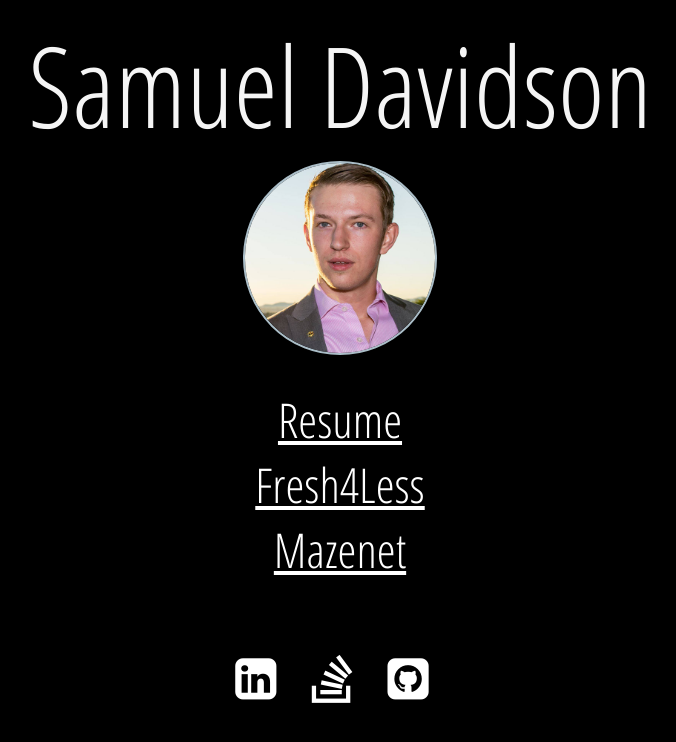
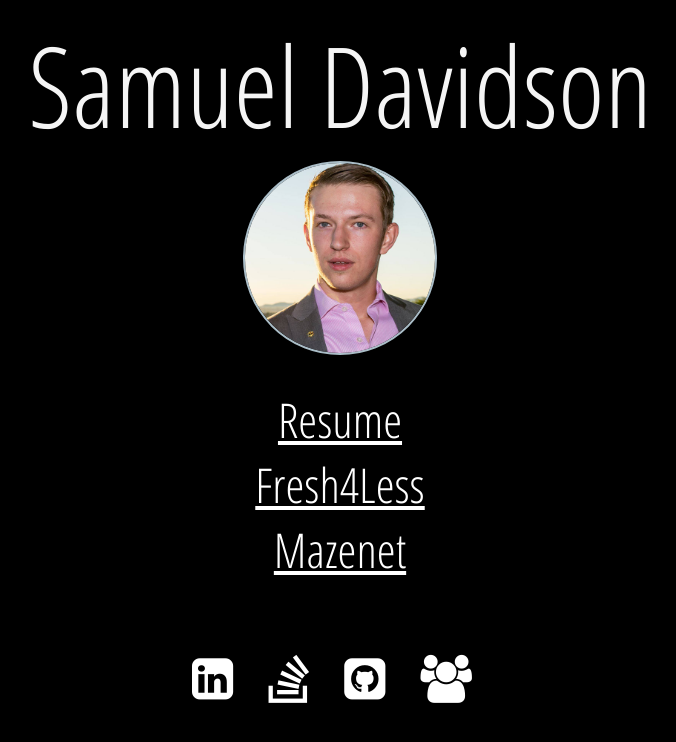
Before and after one commit to sambdavidson/website, a website: page Client/index.html in a window 1280 px wide. Shown: the whole page, without its empty margins (300-976 px from the left). Drawn offline with Linux system fonts and the light colour scheme; files whose address does not match are found by name.

Commit message:
Added buddy icon for Elliot Hatch's webzone

```diff
--- a/Client/index.html
+++ b/Client/index.html
@@ -26,6 +26,7 @@
             <a href="https://www.linkedin.com/in/samuelbdavidson" target="_blank"><i class="fa fa-linkedin-square"></i></a>
             <a href="http://stackoverflow.com/users/4468518/samuel-davidson" target="_blank"><i class="fa fa-stack-overflow"></i></a>
             <a href="https://github.com/samdamana" target="_blank"><i class="fa fa-github-square"></i></a>
+			<a href="http://neurotischism.com/" target="_blank"><i class="fa fa-users"></i></a>
         </div>
     </div>
 </div>
```
